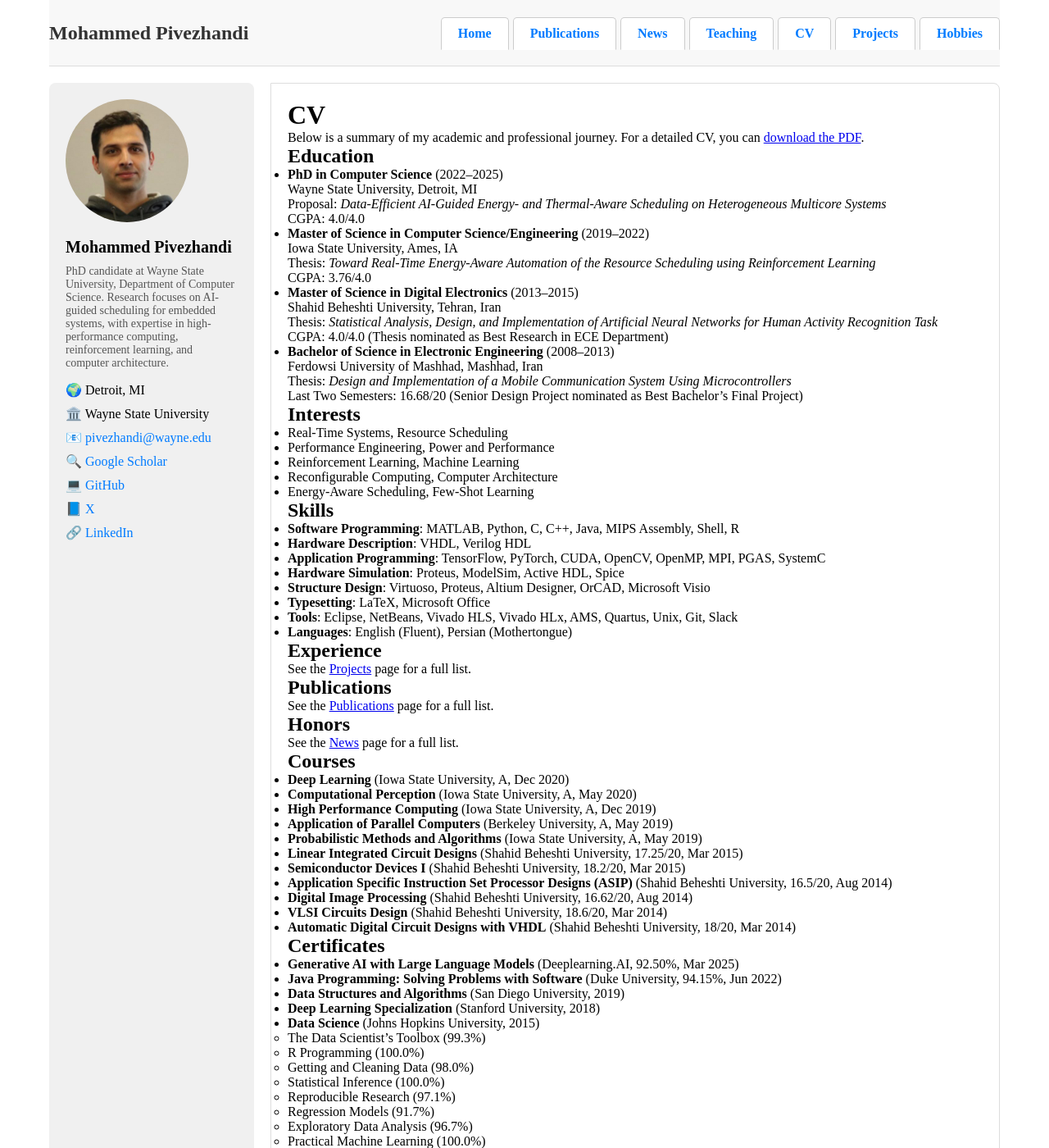
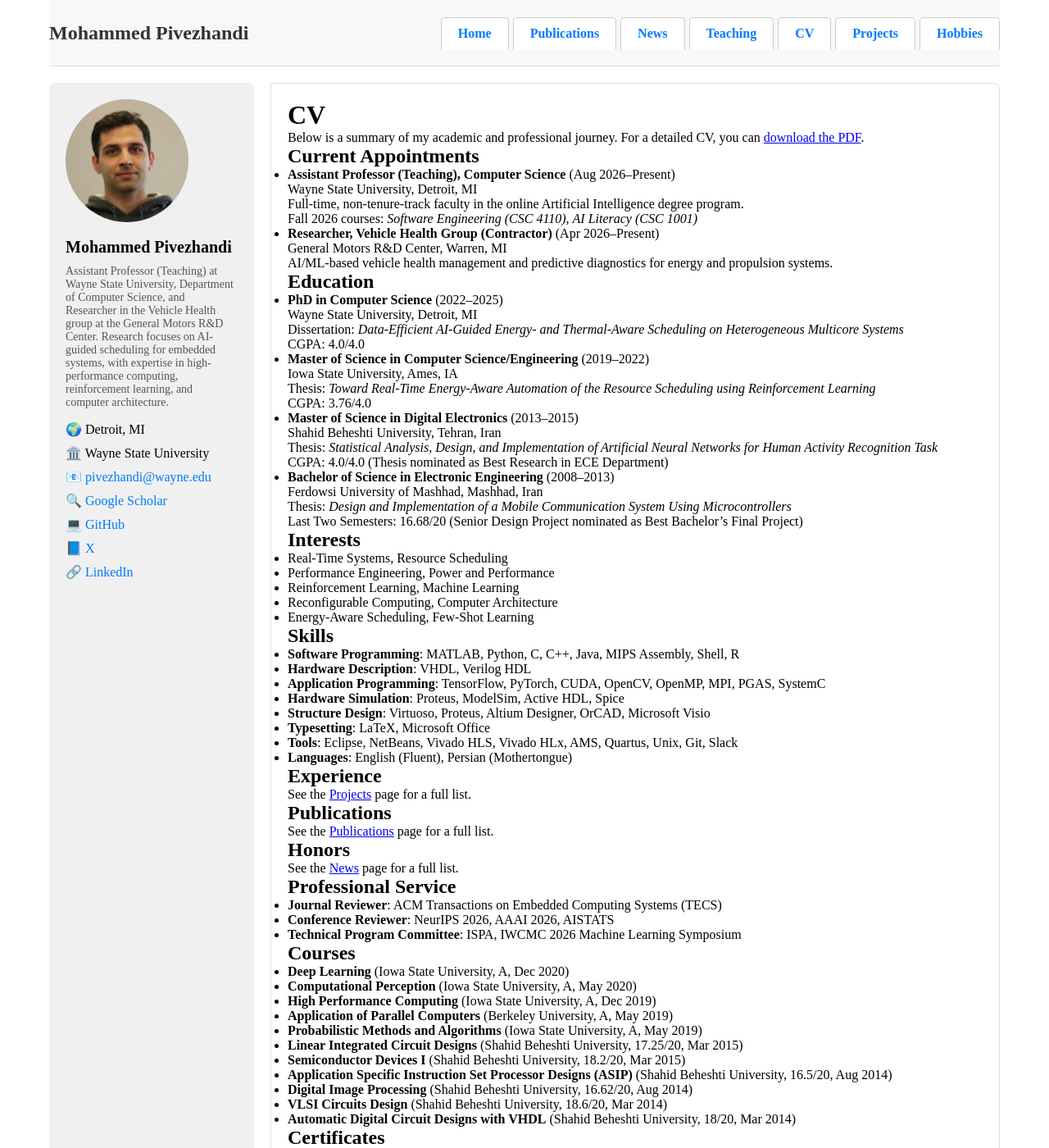
Before and after one commit to pivezhan/pivezhan.github.io, a Jekyll site: the page built from cv.md, in a window 1280 px wide and 1400 px high. Shown: the whole window at 82% size. Built offline with Jekyll 4.4.1, drawn with Linux system fonts in a browser that asks for light colours.

Commit message:
Update profile with WSU faculty appointment and GM Vehicle Health role
- Add Assistant Professor (Teaching), Computer Science at Wayne State
  University (Aug 2026-Present), teaching CSC 4110 Software Engineering
  and CSC 1001 AI Literacy in Fall 2026
- Specify GM role as Researcher, Vehicle Health group at the GM R&D
  Center in Warren, MI (Apr 2026-Present)
- Record IJCAI-ECAI 2026 AI4Tech presentation in Bremen, Germany
- Add ACM TECS, NeurIPS 2026, and AAAI 2026 to peer-review service
- Replace stale "PhD candidate" bios in _config.yml, the sidebar layout,
  and the repo README
- Add Current Appointments and Professional Service sections to cv.md;
  add Wayne State teaching section to teaching.md

Co-Authored-By: Claude Opus 5 (1M context) <noreply@anthropic.com>

```diff
--- a/_config.yml
+++ b/_config.yml
@@ -2,7 +2,8 @@
 title: Mohammed Pivezhandi
 email: pivezhandi@wayne.edu
 description: >-
-  PhD candidate at Wayne State University, Department of Computer Science.
+  Assistant Professor (Teaching) at Wayne State University, Department of Computer Science,
+  and Researcher in the Vehicle Health group at the General Motors R&D Center.
   Research focuses on data-efficient AI-guided energy- and thermal-aware scheduling
   for heterogeneous multicore systems. Experienced in
   high-performance computing, reinforcement learning, and computer architecture.
--- a/_layouts/default.html
+++ b/_layouts/default.html
@@ -32,7 +32,7 @@
         <aside class="sidebar">
           <img src="/assets/images/profile.jpg" alt="Mohammed Pivezhandi" width="150" height="150">
           <h2>Mohammed Pivezhandi</h2>
-          <p>PhD candidate at Wayne State University, Department of Computer Science. Research focuses on AI-guided scheduling for embedded systems, with expertise in high-performance computing, reinforcement learning, and computer architecture.</p>
+          <p>Assistant Professor (Teaching) at Wayne State University, Department of Computer Science, and Researcher in the Vehicle Health group at the General Motors R&amp;D Center. Research focuses on AI-guided scheduling for embedded systems, with expertise in high-performance computing, reinforcement learning, and computer architecture.</p>
           <ul>
             <li>🌍 Detroit, MI</li>
             <li>🏛️ Wayne State University</li>
--- a/cv.md
+++ b/cv.md
@@ -8,11 +8,22 @@ permalink: /cv
 
 Below is a summary of my academic and professional journey. For a detailed CV, you can [download the PDF](https://drive.google.com/file/d/1MIBMP1KqHO3HnNIuELnxrwSHhtVKOlwc/view?usp=sharing).
 
+## Current Appointments
+
+- **Assistant Professor (Teaching), Computer Science** (Aug 2026–Present)
+  Wayne State University, Detroit, MI
+  Full-time, non-tenure-track faculty in the online Artificial Intelligence degree program.
+  Fall 2026 courses: *Software Engineering (CSC 4110)*, *AI Literacy (CSC 1001)*
+
+- **Researcher, Vehicle Health Group (Contractor)** (Apr 2026–Present)
+  General Motors R&D Center, Warren, MI
+  AI/ML-based vehicle health management and predictive diagnostics for energy and propulsion systems.
+
 ## Education
 
 - **PhD in Computer Science** (2022–2025)
   Wayne State University, Detroit, MI
-  Proposal: *Data-Efficient AI-Guided Energy- and Thermal-Aware Scheduling on Heterogeneous Multicore Systems*
+  Dissertation: *Data-Efficient AI-Guided Energy- and Thermal-Aware Scheduling on Heterogeneous Multicore Systems*
   CGPA: 4.0/4.0
 
 - **Master of Science in Computer Science/Engineering** (2019–2022)
@@ -64,6 +75,12 @@ See the [Publications](/publications) page for a full list.
 See the [News](/news) page for a full list.
 
 
+## Professional Service
+
+- **Journal Reviewer**: ACM Transactions on Embedded Computing Systems (TECS)
+- **Conference Reviewer**: NeurIPS 2026, AAAI 2026, AISTATS
+- **Technical Program Committee**: ISPA, IWCMC 2026 Machine Learning Symposium
+
 ## Courses
 
 - **Deep Learning** (Iowa State University, A, Dec 2020)
```
Also changed, not shown: index.markdown (+5 -3 lines), news.md (+5 -2 lines), teaching.md (+12 -0 lines), README.md.
